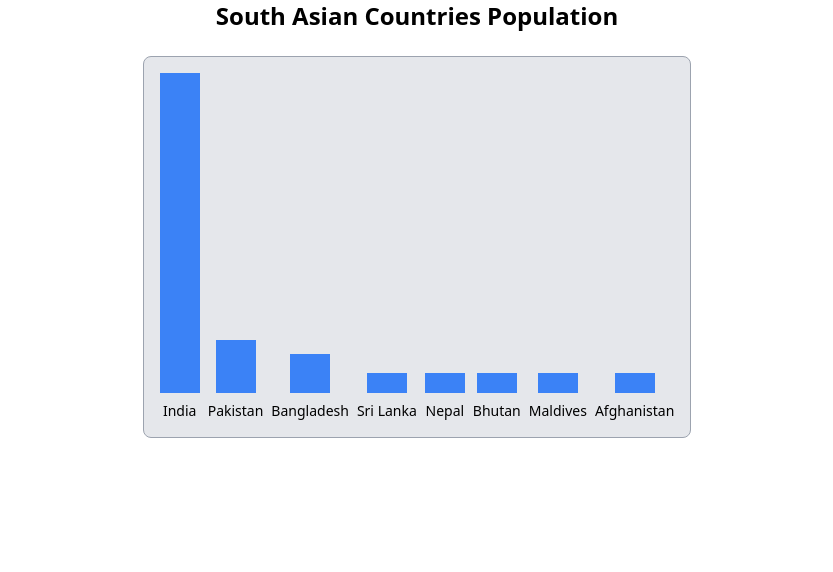
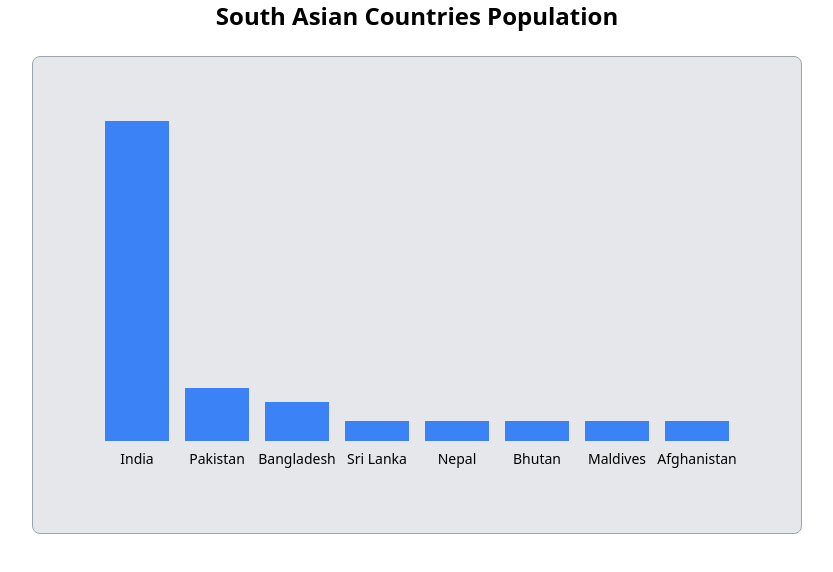
Before and after one commit to puspa955/chart, a Next.js app: page / in a window 1280 px wide. Shown: the top 572 px of the page, without its empty margins (223-1056 px from the left). Built offline with nearby package versions, Linux system fonts and the light colour scheme.

Commit message:
spacing fix

```diff
--- a/app/page.js
+++ b/app/page.js
@@ -19,11 +19,11 @@ const BarChart = () => {
   return (
     <div className="flex flex-col items-center">
       <h2 className="text-2xl font-bold mb-6 text-center">South Asian Countries Population</h2>
-      <div className="flex space-x-2 justify-center items-end h-100 bg-gray-200 p-4 rounded-lg border border-gray-400">
+      <div className="flex justify-center items-end h-100 bg-gray-200 p-16 rounded-lg border border-gray-400">
         {southAsianCountries.map((country) => (
-          <div key={country.name} className="flex flex-col items-center">
+          <div key={country.name} className="flex flex-col items-center" style={{ width: '80px' }}>
             <div
-              className="bg-blue-500 w-10"
+              className="bg-blue-500 w-16"
               style={{
                 height: `${(country.population / maxPopulation) * 320}px`,
                 minHeight: '20px',
```
